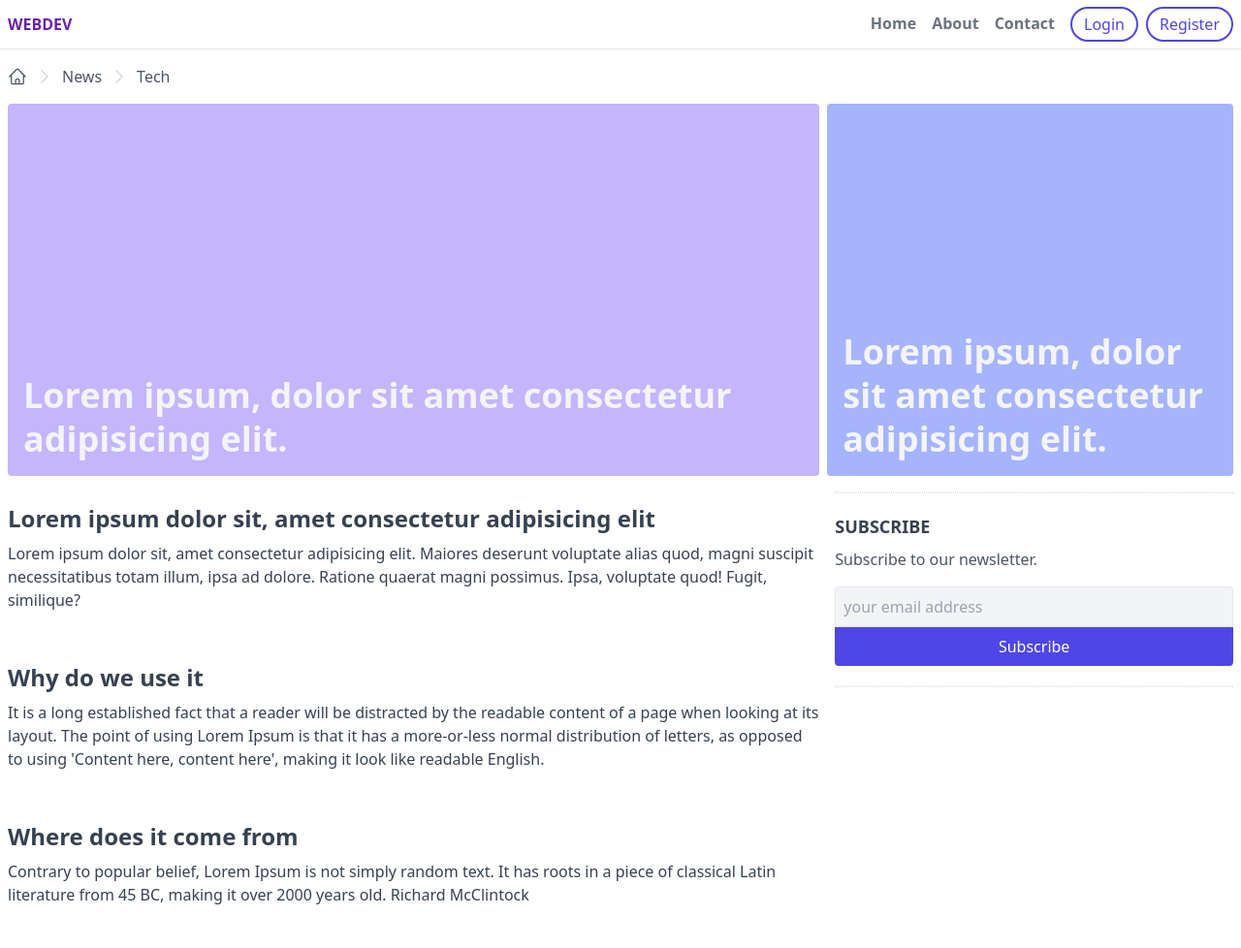
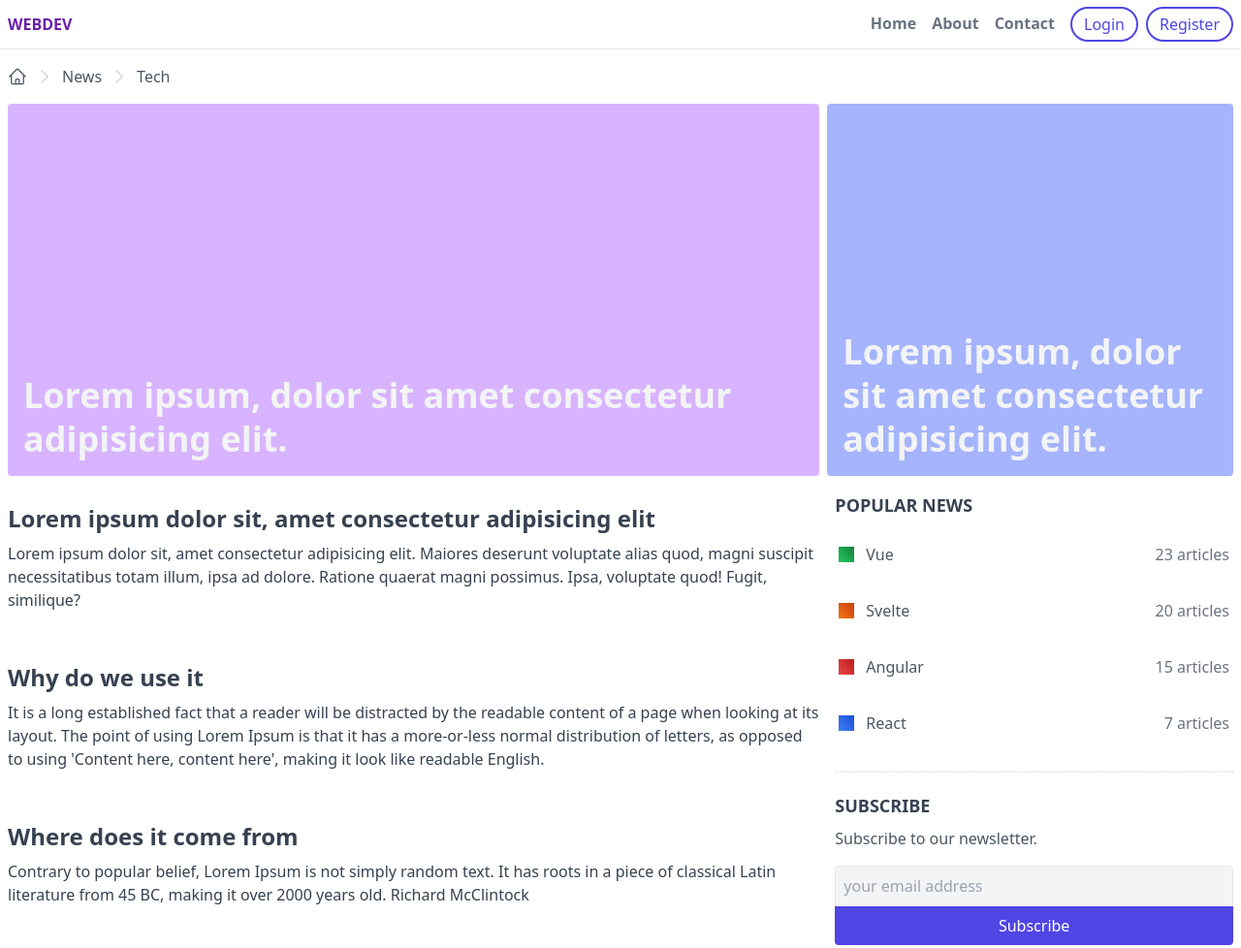
Before and after one commit to supperley/tailwind-css-course, a website: page index.html in a window 1280 px wide. Shown: the top 978 px of the page at 97% size. Drawn offline with nearby package versions, Linux system fonts and the light colour scheme; files that its build step writes are made by us from their sources.

Commit message:
popular news section (gradients)

```diff
--- a/index.html
+++ b/index.html
@@ -92,7 +92,7 @@
             <!-- banners -->
             <section class="px-2 flex space-x-2">
                 <a
-                    class="w-2/3 bg-violet-300 h-96 mb-4 relative rounded inline-block overflow-hidden"
+                    class="w-2/3 bg-purple-300 h-96 mb-4 relative rounded inline-block overflow-hidden"
                     href="#"
                 >
                     <div class="p-4 absolute bottom-0 left-0 z-20">
@@ -216,6 +216,84 @@
                     </div>
                 </div>
                 <div class="w-1/3 px-2">
+                    <!-- topics -->
+                    <div class="mb-5">
+                        <h5
+                            class="font-bold text-lg uppercase text-gray-700 mb-2"
+                        >
+                            Popular News
+                        </h5>
+                        <ul>
+                            <li
+                                class="px-1 py-4 border-y border-white hover:border-gray-200"
+                            >
+                                <a
+                                    href="#"
+                                    class="flex items-center text-gray-600"
+                                >
+                                    <span
+                                        class="inline-block w-4 h-4 mr-3 bg-gradient-to-tr from-green-500 to-green-700"
+                                    ></span>
+                                    Vue
+                                    <span class="text-gray-500 ml-auto"
+                                        >23 articles</span
+                                    >
+                                </a>
+                            </li>
+
+                            <li
+                                class="px-1 py-4 border-y border-white hover:border-gray-200"
+                            >
+                                <a
+                                    href="#"
+                                    class="flex items-center text-gray-600"
+                                >
+                                    <span
+                                        class="inline-block w-4 h-4 mr-3 bg-gradient-to-tr from-orange-500 to-orange-700"
+                                    ></span>
+                                    Svelte
+                                    <span class="text-gray-500 ml-auto"
+                                        >20 articles</span
+                                    >
+                                </a>
+                            </li>
+
+                            <li
+                                class="px-1 py-4 border-y border-white hover:border-gray-200"
+                            >
+                                <a
+                                    href="#"
+                                    class="flex items-center text-gray-600"
+                                >
+                                    <span
+                                        class="inline-block w-4 h-4 mr-3 bg-gradient-to-tr from-red-500 to-red-700"
+                                    ></span>
+                                    Angular
+                                    <span class="text-gray-500 ml-auto"
+                                        >15 articles</span
+                                    >
+                                </a>
+                            </li>
+
+                            <li
+                                class="px-1 py-4 border-y border-white hover:border-gray-200"
+                            >
+                                <a
+                                    href="#"
+                                    class="flex items-center text-gray-600"
+                                >
+                                    <span
+                                        class="inline-block w-4 h-4 mr-3 bg-gradient-to-tr from-blue-500 to-blue-700"
+                                    ></span>
+                                    React
+                                    <span class="text-gray-500 ml-auto"
+                                        >7 articles</span
+                                    >
+                                </a>
+                            </li>
+                        </ul>
+                    </div>
+
                     <!-- divider -->
                     <div class="border border-dotted"></div>
 
```
